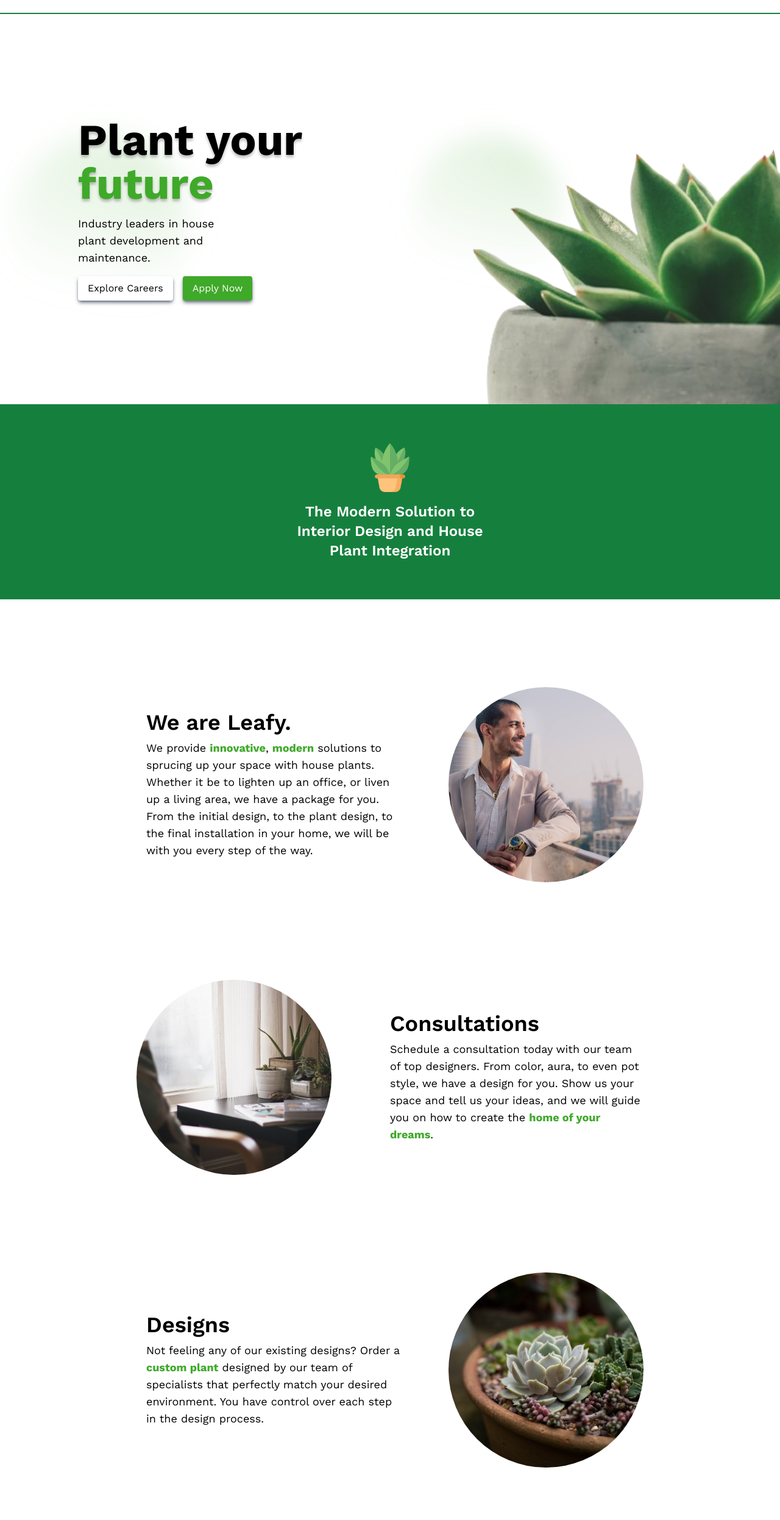
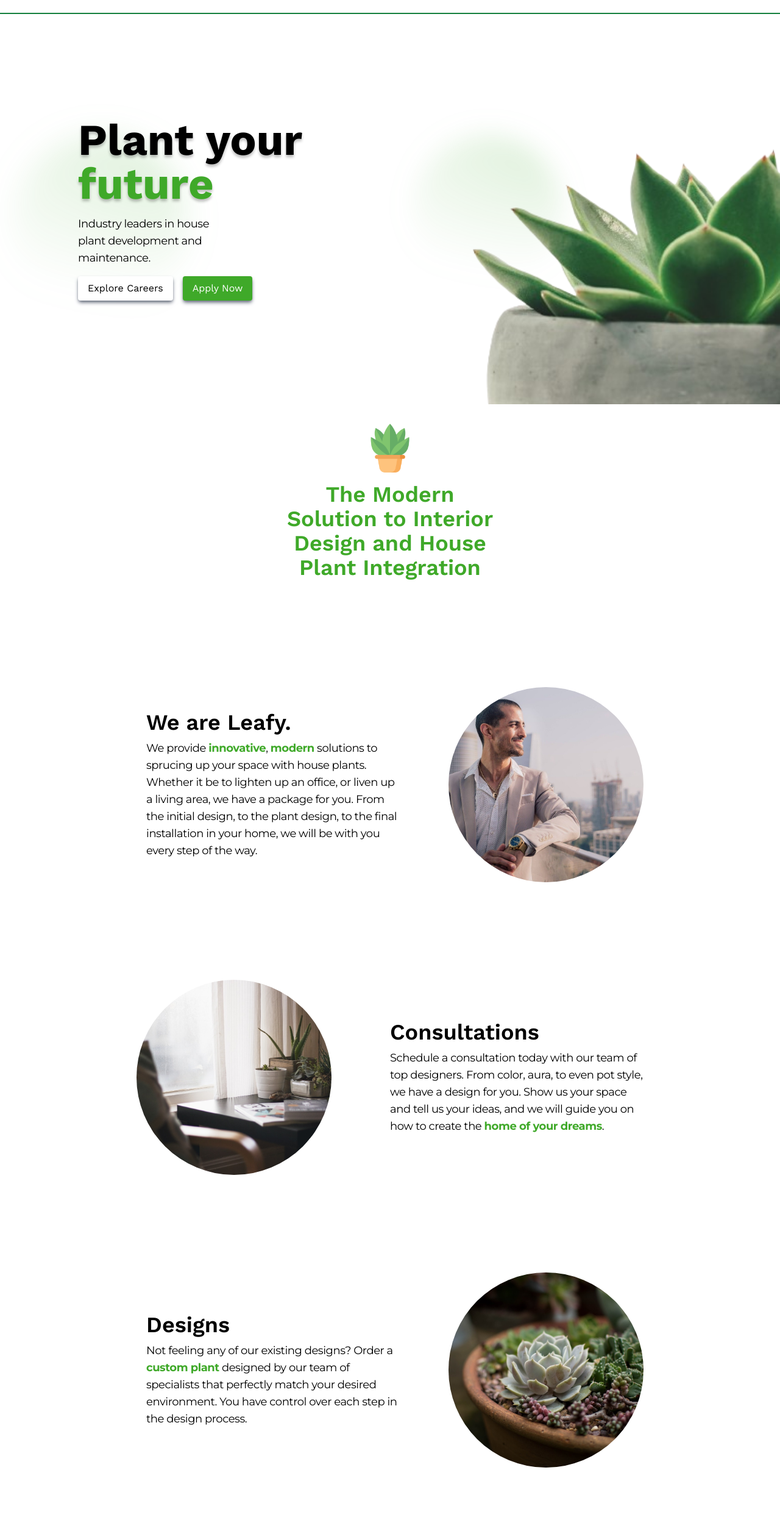
Before and after one commit to szhanggg/leafy, an Astro site: page / in a window 1280 px wide. Shown: the part 67-2560 px from the top of the page at 61% size. Built offline with nearby package versions, Linux system fonts and the light colour scheme; Astro itself is replaced by a stand-in of ours; a script that the page names is missing.

Commit message:
new font styles

```diff
--- a/astro.config.mjs
+++ b/astro.config.mjs
@@ -1,12 +1,13 @@
 import { defineConfig } from "astro/config";
 import vercelStatic from "@astrojs/vercel/static";
 import tailwind from "@astrojs/tailwind";
+import compress from "astro-compress";
 
-import compress from "astro-compress";
+import react from "@astrojs/react";
 
 // https://astro.build/config
 export default defineConfig({
-  integrations: [tailwind(), compress()],
+  integrations: [tailwind(), compress(), react()],
   output: "static",
   adapter: vercelStatic()
 });
--- a/src/components/NavBar.astro
+++ b/src/components/NavBar.astro
@@ -34,7 +34,7 @@
     </svg>
   </button>
 
-  <div id="menu" class="md:flex items-center md:items-center hidden gap-4">
+  <div id="menu" class="md:flex items-center md:items-center hidden gap-4 font-sans ">
     <!-- Navlinks -->
     <!-- from https://birdeatsbug.com/blog/creating-hover-effects-with-tailwind-css -->
     <a href="/" class="mr-4">
--- a/src/components/PageLayout.astro
+++ b/src/components/PageLayout.astro
@@ -38,6 +38,7 @@
       href="https://fonts.googleapis.com/css2?family=Work+Sans:wght@400;500;600;700&display=swap"
       rel="stylesheet"
     />
+    <link href="https://fonts.googleapis.com/css2?family=Inter:wght@100..900&family=Montserrat:ital,wght@0,100..900;1,100..900&family=Raleway:ital,wght@0,100..900;1,100..900&display=swap" rel="stylesheet">
     <!-- <link href="https://unpkg.com/aos@2.3.1/dist/aos.css" rel="stylesheet" />
     <script src="https://unpkg.com/aos@2.3.1/dist/aos.js"></script> -->
     <script src="https://www.gstatic.com/firebasejs/10.8.1/firebase-database.js"
--- a/src/components/indexPage/First.astro
+++ b/src/components/indexPage/First.astro
@@ -1,5 +1,9 @@
+---
+import { Button } from "@nextui-org/react";
+---
+
 <div
-  class="h-[80svh] absolute w-[100vw] flex flex-col justify-center overflow-x-hidden"
+  class="h-[80svh] absolute w-[100vw] flex flex-col justify-center overflow-x-hidden font-semibold"
 >
   <div
     class="absolute -top-16 -right-16 md:top-1/4 md:right-1/4 w-72 h-72 bg-[radial-gradient(169.40%_89.55%_at_94.76%_6.29%,rgba(63,169,41,0.8)_0%,rgba(255,255,255,0.00)_100%)] md:bg-[radial-gradient(169.40%_89.55%_at_94.76%_6.29%,rgba(63,169,41,0.6)_0%,rgba(255,255,255,0.00)_100%)] mix-blend-multiply rounded-full filter blur-xl opacity-30 animate-blob"
@@ -34,14 +38,14 @@
       future
     </h1>
     <p
-      class="text-lg whitespace-normal mt-4 md:pr-32"
+      class="text-lg whitespace-normal mt-4 md:pr-32 font-montserrat tracking-tight"
       data-aos="fade-up"
       data-aos-delay="1250"
       data-aos-duration="2000"
     >
       Industry leaders in house plant development and maintenance.
     </p>
-    <div class="mt-4 flex space-x-4">
+    <div class="mt-4 flex space-x-4 font-sans font-normal">
       <a
         href="/careers"
         class="px-4 py-2 bg-white text-black rounded shadow-md shadow-gray-500"
--- a/src/components/indexPage/Second.astro
+++ b/src/components/indexPage/Second.astro
@@ -1,7 +1,7 @@
 <!-- Second Section -->
-<div class="w-full h-[40vh] bg-green-700 flex flex-col justify-center items-center py-8">
+<div class="w-full h-[40vh] bg-white flex flex-col justify-center items-center py-8">
   <img src="/images/other/plant.png" class="w-20 h-20" alt="plant" />
-  <h2 class="text-2xl text-white font-semibold md:w-1/3 text-center mt-4 px-8">
+  <h2 class="text-4xl text-primary font-semibold md:w-1/3 text-center mt-4 px-8">
     The Modern Solution to Interior Design and House Plant Integration
   </h2>
 </div>
--- a/src/components/indexPage/Third.astro
+++ b/src/components/indexPage/Third.astro
@@ -15,7 +15,7 @@
         We are Leafy.
       </h2>
       <p
-        class="text-lg mt-2"
+        class="text-lg mt-2 font-montserrat tracking-tight"
         data-aos="fade-right"
         data-aos-delay="250"
         data-aos-duration="1000"
@@ -62,7 +62,7 @@
         Consultations
       </h2>
       <p
-        class="text-lg mt-2"
+        class="text-lg mt-2 font-montserrat tracking-tight"
         data-aos="fade-left"
         data-aos-delay="250"
         data-aos-duration="1000"
@@ -90,7 +90,7 @@
         Designs
       </h2>
       <p
-        class="text-lg mt-2"
+        class="text-lg mt-2 font-montserrat tracking-tight"
         data-aos="fade-right"
         data-aos-delay="250"
         data-aos-duration="1000"
--- a/tailwind.config.mjs
+++ b/tailwind.config.mjs
@@ -5,6 +5,9 @@
     extend: {
       fontFamily: {
         sans: ["Work Sans", "sans-serif"],
+        inter: ["Inter", "sans-serif"],
+        raleway: ["Raleway", "sans-serif"],
+        montserrat: ["Montserrat", "sans-serif"]
       },
       colors: {
         primary: "#3FA929",
--- a/tsconfig.json
+++ b/tsconfig.json
@@ -1,3 +1,7 @@
 {
-  "extends": "astro/tsconfigs/base"
+  "extends": "astro/tsconfigs/base",
+  "compilerOptions": {
+    "jsx": "react-jsx",
+    "jsxImportSource": "react"
+  }
 }
```
Also changed, not shown: package.json (+9 -1 lines), 1 other file.
